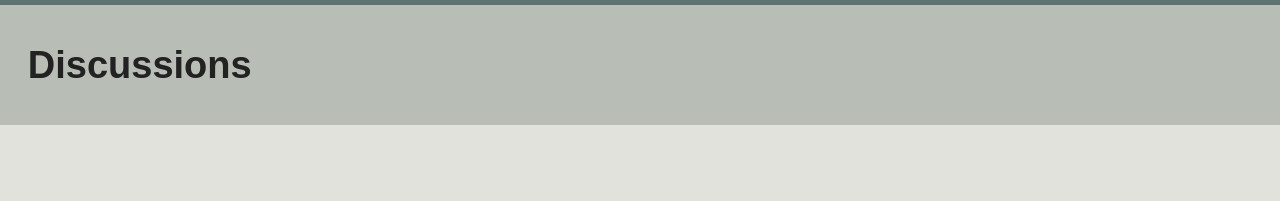
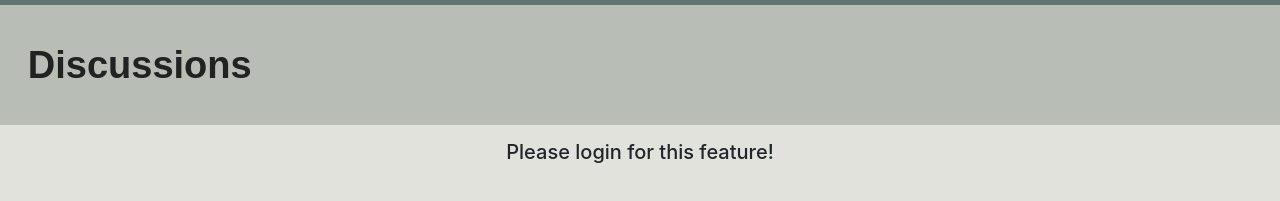
Before and after one commit to CharlieRonchetti/Synoptic-project-y2, a website: page public/discussion.html in a window 1280 px wide. Shown: the part 71-272 px from the top of the page. Drawn offline with nearby package versions, Linux system fonts and the light colour scheme.

Commit message:
Updates to the discussions

```diff
--- a/public/css/styles.css
+++ b/public/css/styles.css
@@ -100,6 +100,10 @@ body{
   margin-right: 5px;
 }
 
+.login-warning{
+  text-align: center;
+}
+
 
 
 
--- a/public/discussion.html
+++ b/public/discussion.html
@@ -27,9 +27,7 @@
             </div>
         </section><!-- End Hero -->
 
-
-
-
+        <h5 class="login-warning">Please login for this feature!</h5>
 
     </body>
 </html>
```
